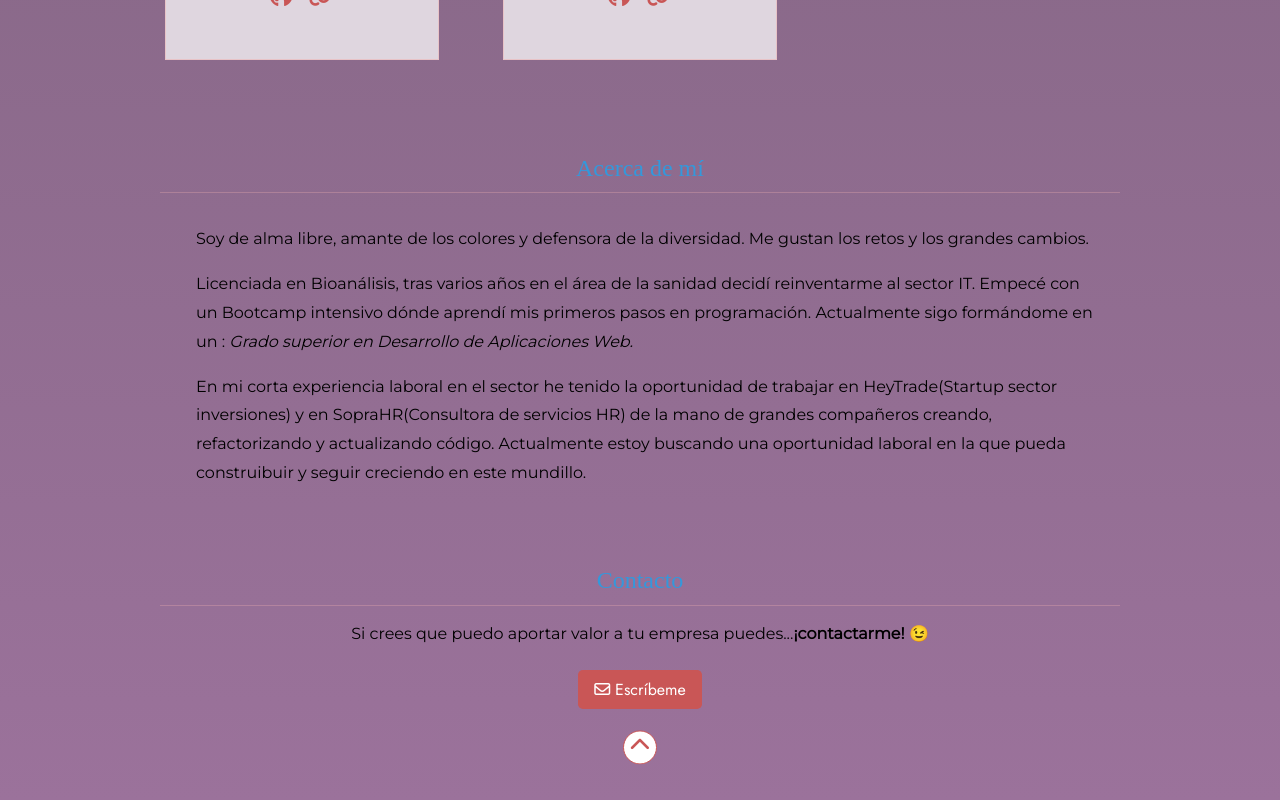
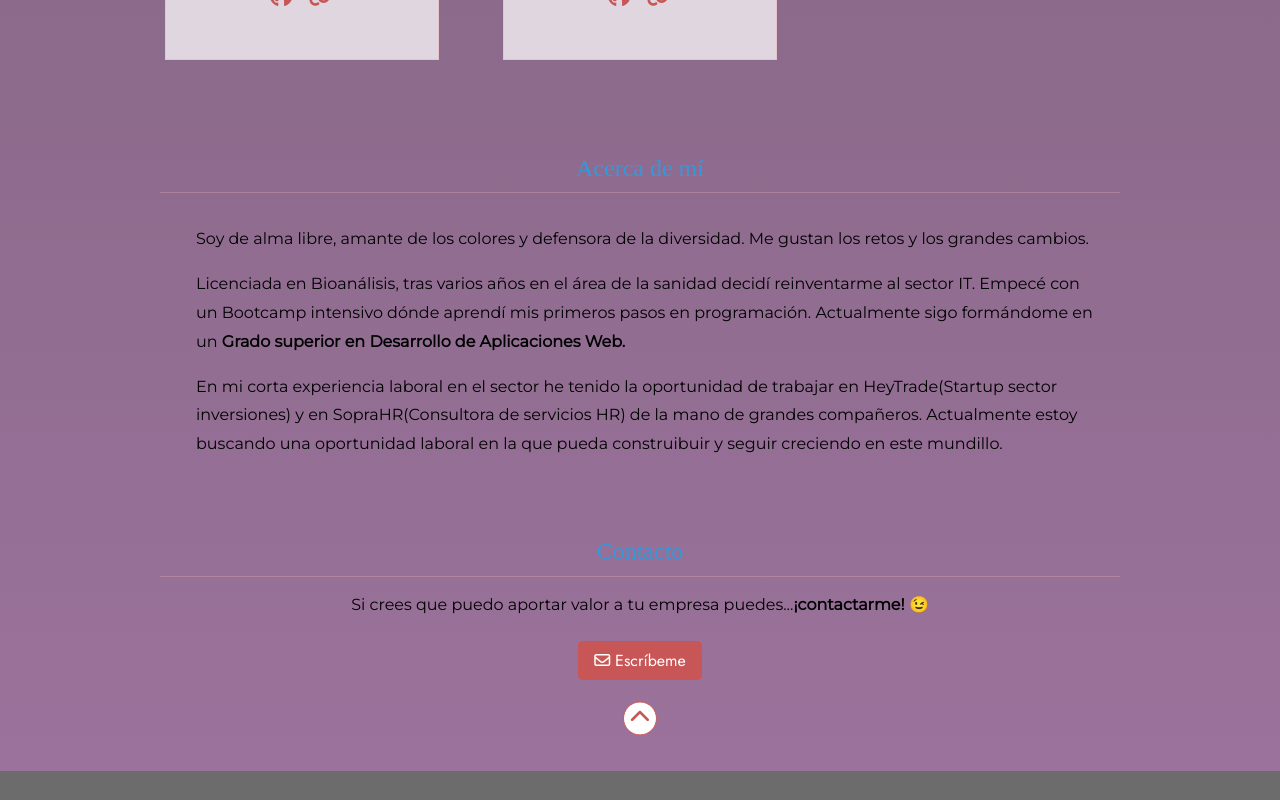
Before and after one commit to yosiris-m/portfolio, a React (Create React App) app: page / in a window 1280 px wide. Shown: the part 3246-4046 px from the top of the page. After the commit the page ends 4017 px from the top, so only its background shows below. Built offline with nearby package versions, Linux system fonts and the light colour scheme.

Commit message:
refactor fiele

```diff
--- a/src/Component/main/AboutMe.js
+++ b/src/Component/main/AboutMe.js
@@ -13,11 +13,11 @@ function AboutMe() {
           <p>
            <span>Licenciada en Bioanálisis, tras varios años en el área de la sanidad
             decidí reinventarme al sector IT. Empecé con un Bootcamp intensivo dónde aprendí mis primeros pasos en programación.  </span>
-            <span>Actualmente sigo formándome en un : </span> <i>Grado superior en Desarrollo de Aplicaciones Web.</i>
+            <span>Actualmente sigo formándome en un </span> <strong>Grado superior en Desarrollo de Aplicaciones Web.</strong>
           </p>
           <p>
            <span>En mi corta experiencia laboral en el sector he tenido la oportunidad de trabajar en HeyTrade(Startup sector inversiones)
-             y en SopraHR(Consultora de servicios HR) de la mano de grandes compañeros creando, refactorizando y actualizando código.  </span>
+             y en SopraHR(Consultora de servicios HR) de la mano de grandes compañeros. </span>
            <span>  Actualmente estoy buscando una oportunidad laboral en la que pueda construibuir y seguir creciendo en este mundillo.
            </span>
           </p>
```
